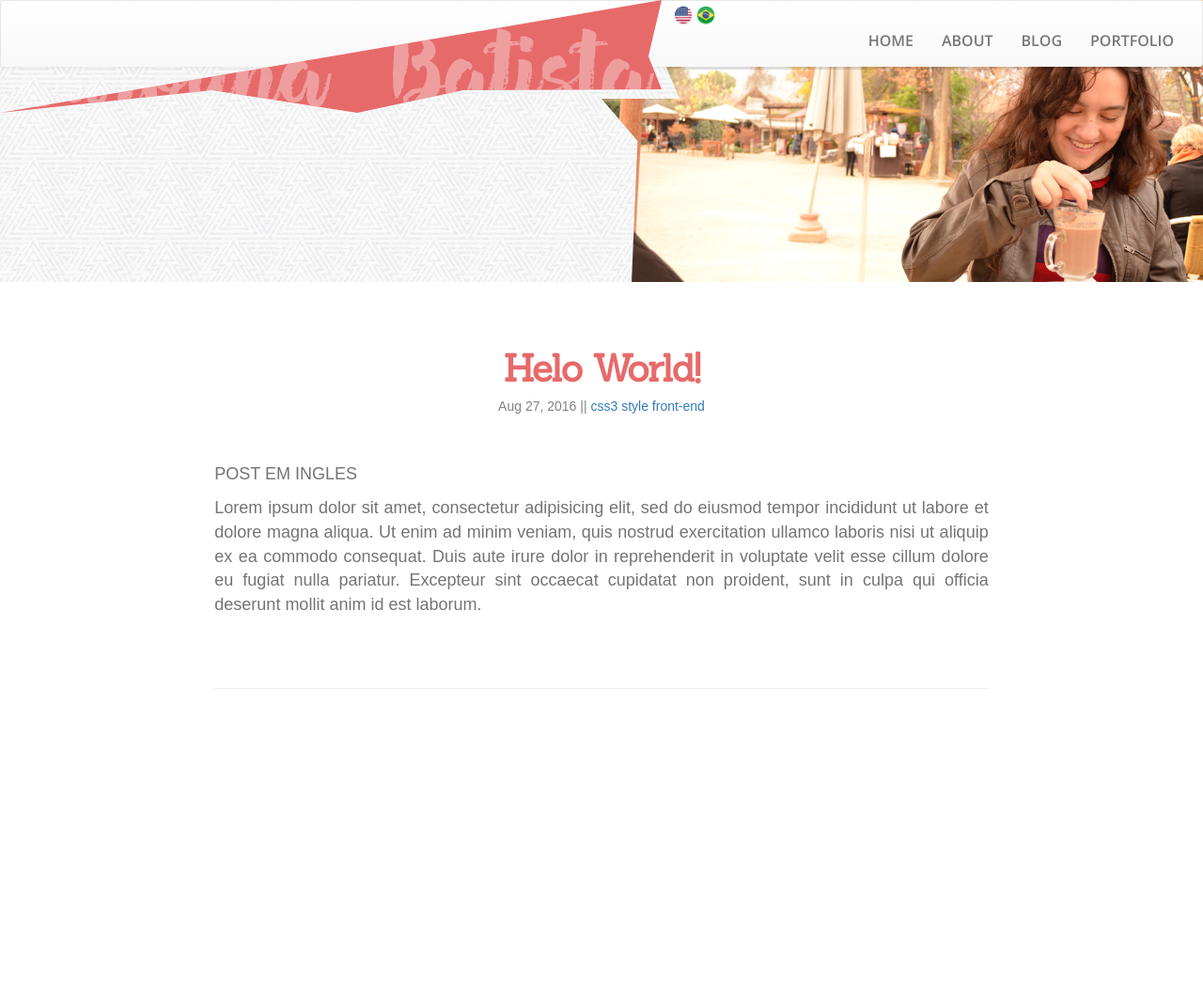
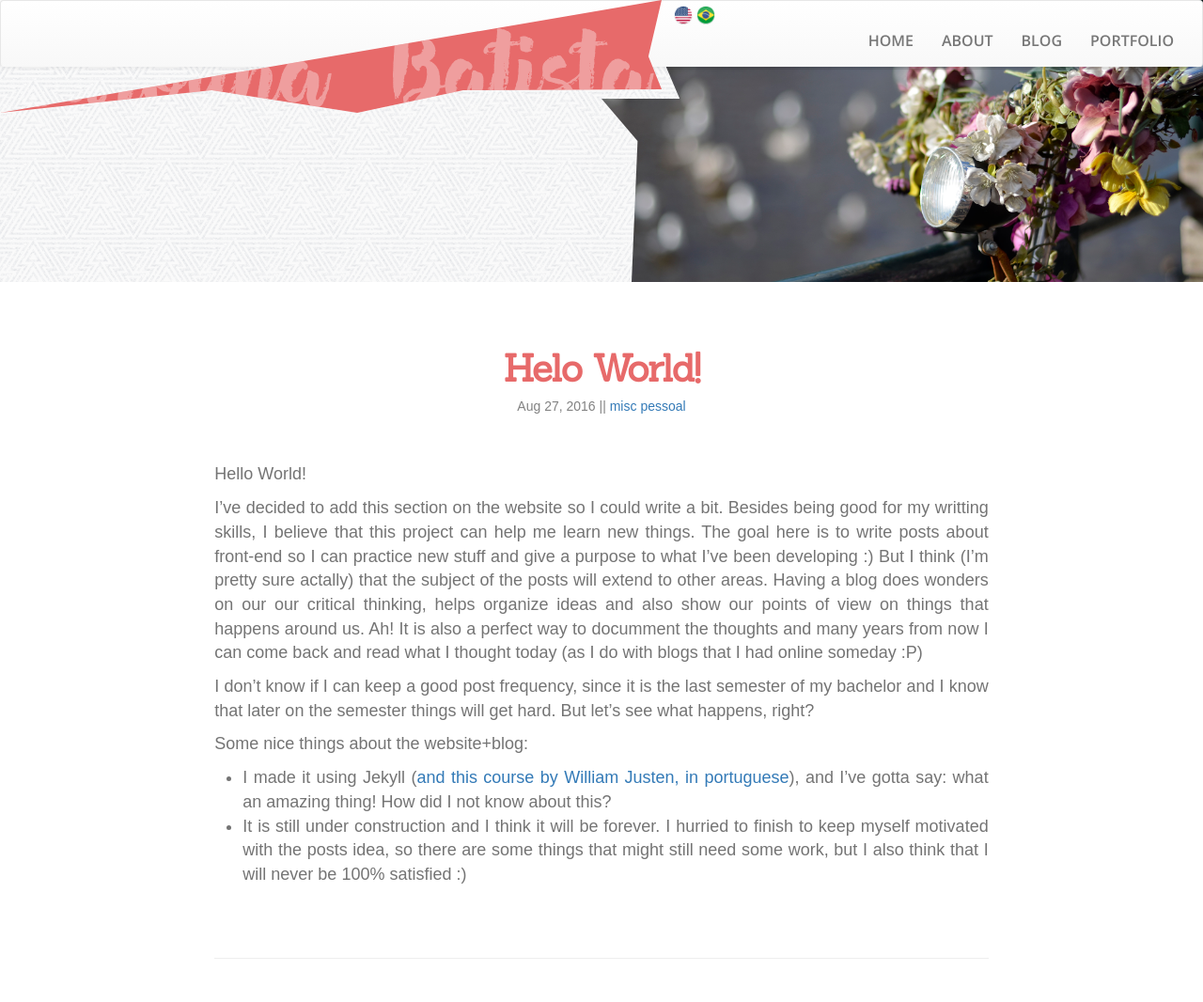
Before and after one commit to csbatista/csbatista.github.io, a Jekyll site: the page built from _posts/2016-08-27-hello-world.md, in a window 1280 px wide. Shown: the whole page at 94% size. Built offline with Jekyll 4.4.1, drawn with Linux system fonts in a browser that asks for light colours; nearby versions of some CDN libraries; some web fonts are replaced; comment, search, counter and statistics services are not loaded; before the commit the page ends 900 px from its top, so only the background shows below that.

Commit message:
HelloWorld2

```diff
--- a/_layouts/blog.html
+++ b/_layouts/blog.html
@@ -28,7 +28,7 @@
       <div class="col-md-9">
         <article>
           <a href="{{ post.url | prepend: site.base_url }}">{{ post.title }}</a>  &nbsp;<span class="date-post">   {{ post.date | date_to_string }}</span><br>
-          <div class="excerpt">{{ post.content | strip_html | truncatewords: 40 }} <a href="{{ post.url | prepend: site.base_url }}" class="read-more">Read more >></a></div>
+          <div class="excerpt">{{ post.content | strip_html | truncatewords: 35 }} <a href="{{ post.url | prepend: site.base_url }}" class="read-more">Read more >></a></div>
         </article>
       </div>
     </div>
--- a/_posts/2016-08-27-hello-world.md
+++ b/_posts/2016-08-27-hello-world.md
@@ -2,22 +2,22 @@
 layout: post
 title:  "Helo World!"
 date:   2016-08-27 19:37:09 -0300
-categories: css3 html5 ideias
-tags: css3 style front-end
+categories: misc pessoal
+tags: misc pessoal
 images:
-    - url: ../foto_about.jpg
-      alt: Test pic
-      title: Test pic
+    - url: ../foto_home.jpg
 
 lang: en
-ref: post-teste
+ref: hello-world
 ---
 
-POST EM INGLES
+Hello World!
 
-Lorem ipsum dolor sit amet, consectetur adipisicing elit, sed do eiusmod
-tempor incididunt ut labore et dolore magna aliqua. Ut enim ad minim veniam,
-quis nostrud exercitation ullamco laboris nisi ut aliquip ex ea commodo
-consequat. Duis aute irure dolor in reprehenderit in voluptate velit esse
-cillum dolore eu fugiat nulla pariatur. Excepteur sint occaecat cupidatat non
-proident, sunt in culpa qui officia deserunt mollit anim id est laborum.
+I've decided to add this section on the website so I could write a bit. Besides being good for my writting skills, I believe that this project can help me learn new things. The goal here is to write posts about front-end so I can practice new stuff and give a purpose to what I've been developing :) But I think (I'm pretty sure actally) that the subject of the posts will extend to other areas. Having a blog does wonders on our our critical thinking, helps organize ideas and also show our points of view on things that happens around us. Ah! It is also a perfect way to documment the thoughts and many years from now I can come back and read what I thought today (as I do with blogs that I had online someday :P)
+
+I don't know if I can keep a good post frequency, since it is the last semester of my bachelor and I know that later on the semester things will get hard. But let's see what happens, right?
+
+Some nice things about the website+blog:
+
+- I made it using Jekyll ([and this course by William Justen, in portuguese](http://willianjusten.teachable.com/courses/criando-sites-estaticos-com-jekyll)), and I've gotta say: what an amazing thing! How did I not know about this?
+- It is still under construction and I think it will be forever. I hurried to finish to keep myself motivated with the posts idea, so there are some things that might still need some work, but I also think that I will never be 100% satisfied :)
--- a/_sass/_layout.scss
+++ b/_sass/_layout.scss
@@ -447,10 +447,7 @@ html,body, .home, .home-overlay { height: 100%; margin: 0px; padding: 0px; }
 
         padding-top: 200px;
 
-        article{
-            /* SCROLLBAR */
-            /* Let's get this party started */
-            ::-webkit-scrollbar {
+        ::-webkit-scrollbar {
                 width: 10px;
             }
 
@@ -466,6 +463,11 @@ html,body, .home, .home-overlay { height: 100%; margin: 0px; padding: 0px; }
                 background: #FFFFFF;
                 border: 1px solid #FFFFFF;
             }
+
+        article{
+            /* SCROLLBAR */
+            /* Let's get this party started */
+
             overflow-y: scroll;
             padding-left: 5%;
             padding-bottom: 5%;
```
Also changed, not shown: _posts/2016-08-27-ola-mundo.md (+13 -13 lines).
